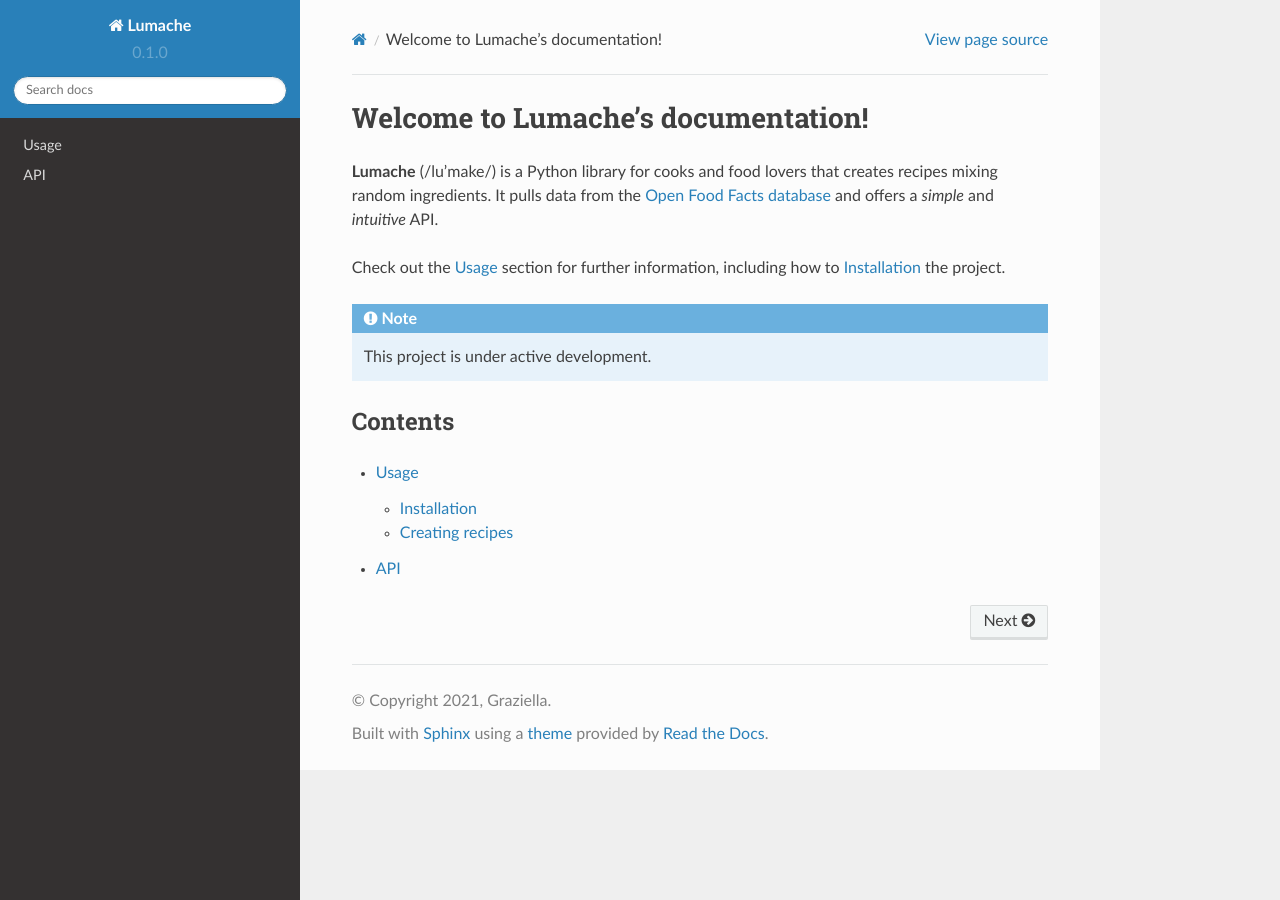
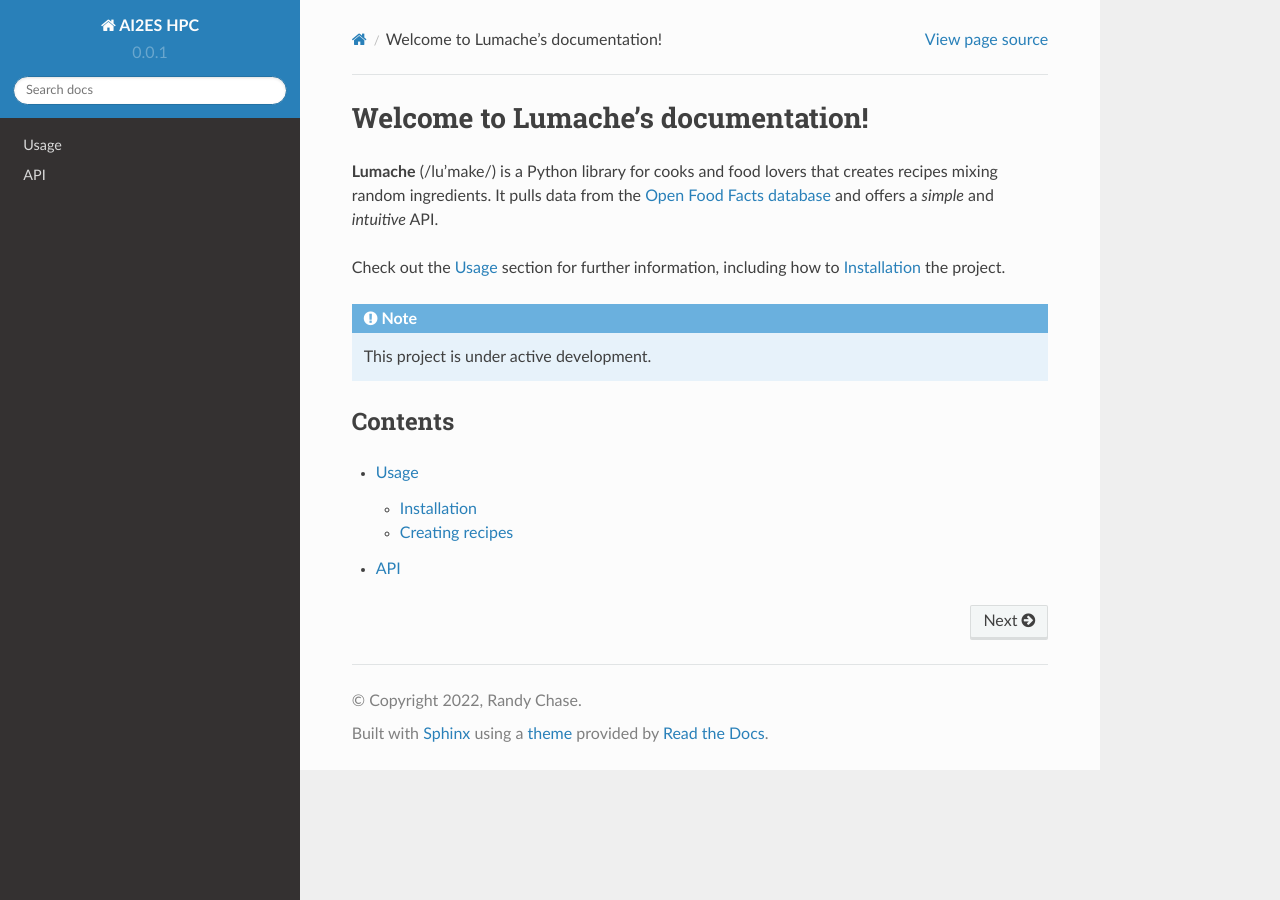
Before and after one commit to dopplerchase/ai2es_schooner_hpc, a Sphinx documentation site: the page built from docs/source/index.rst, in a window 1280 px wide. Built offline with Sphinx 7.4.7 and the Read the Docs theme 2.0.0, drawn with Linux system fonts in a browser that asks for light colours.

Commit message:
first push

```diff
--- a/docs/source/conf.py
+++ b/docs/source/conf.py
@@ -2,12 +2,12 @@
 
 # -- Project information
 
-project = 'Lumache'
-copyright = '2021, Graziella'
-author = 'Graziella'
+project = 'AI2ES HPC'
+copyright = '2022, Randy Chase'
+author = 'Randy Chase'
 
-release = '0.1'
-version = '0.1.0'
+release = '0.0'
+version = '0.0.1'
 
 # -- General configuration
 
```
